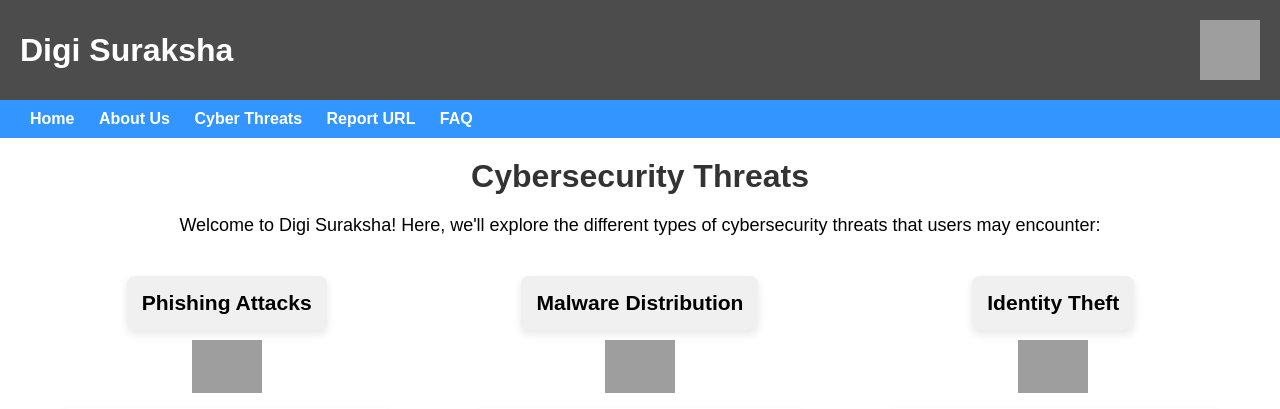
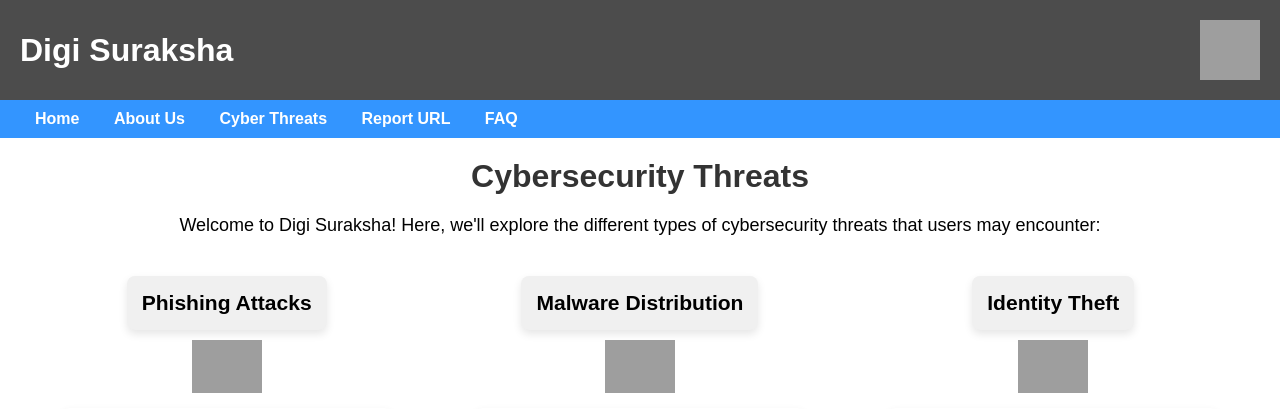
Before and after one commit to iamyashg/DigiSuraksha, a Flask app: page /cyberthreats in a window 1280 px wide. Shown: the top 409 px of the page. Run offline with Flask 3, Linux system fonts and the light colour scheme; grey boxes are pictures that could not be loaded.

Commit message:
Update cyberthreats.css

```diff
--- a/static/cyberthreats.css
+++ b/static/cyberthreats.css
@@ -33,7 +33,7 @@ nav ul {
 
 nav ul li {
     display: inline;
-    margin: 0 10px;
+    margin: 0 15px;
 }
 
 nav a {
```
